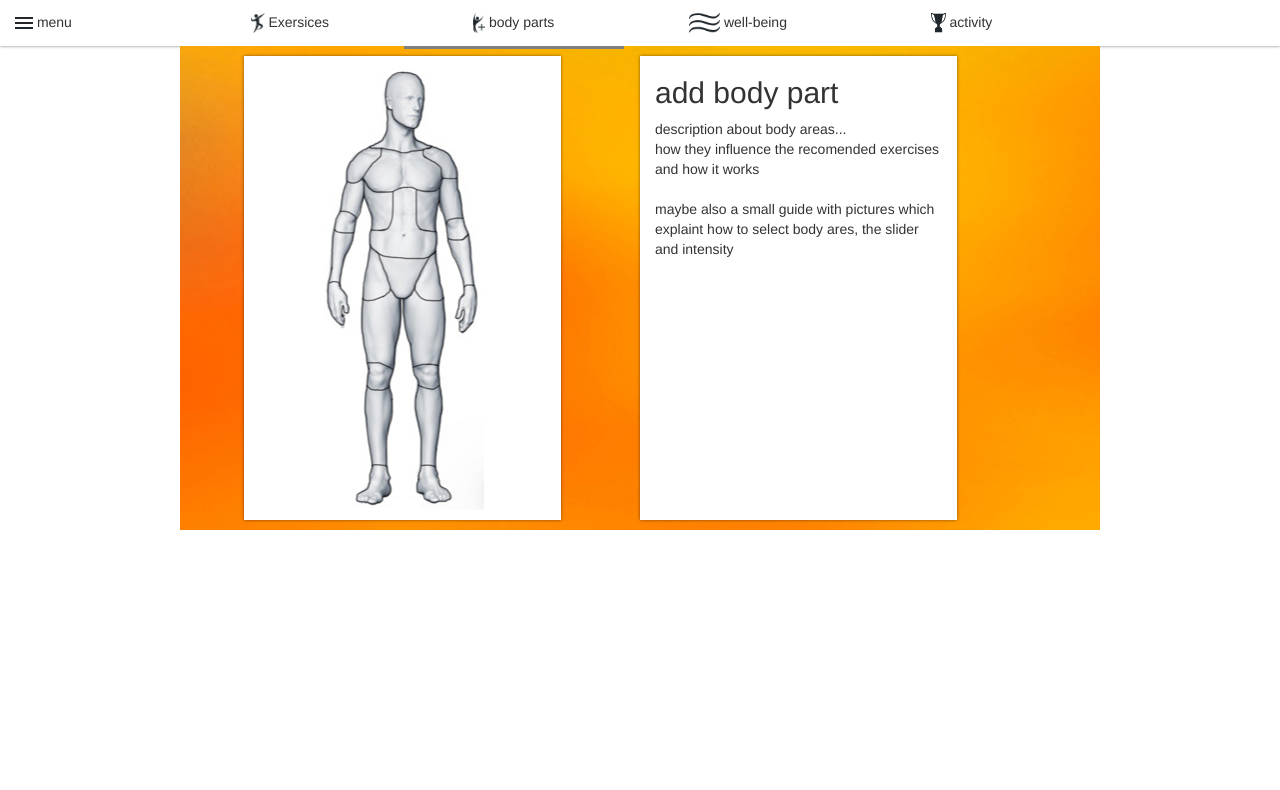
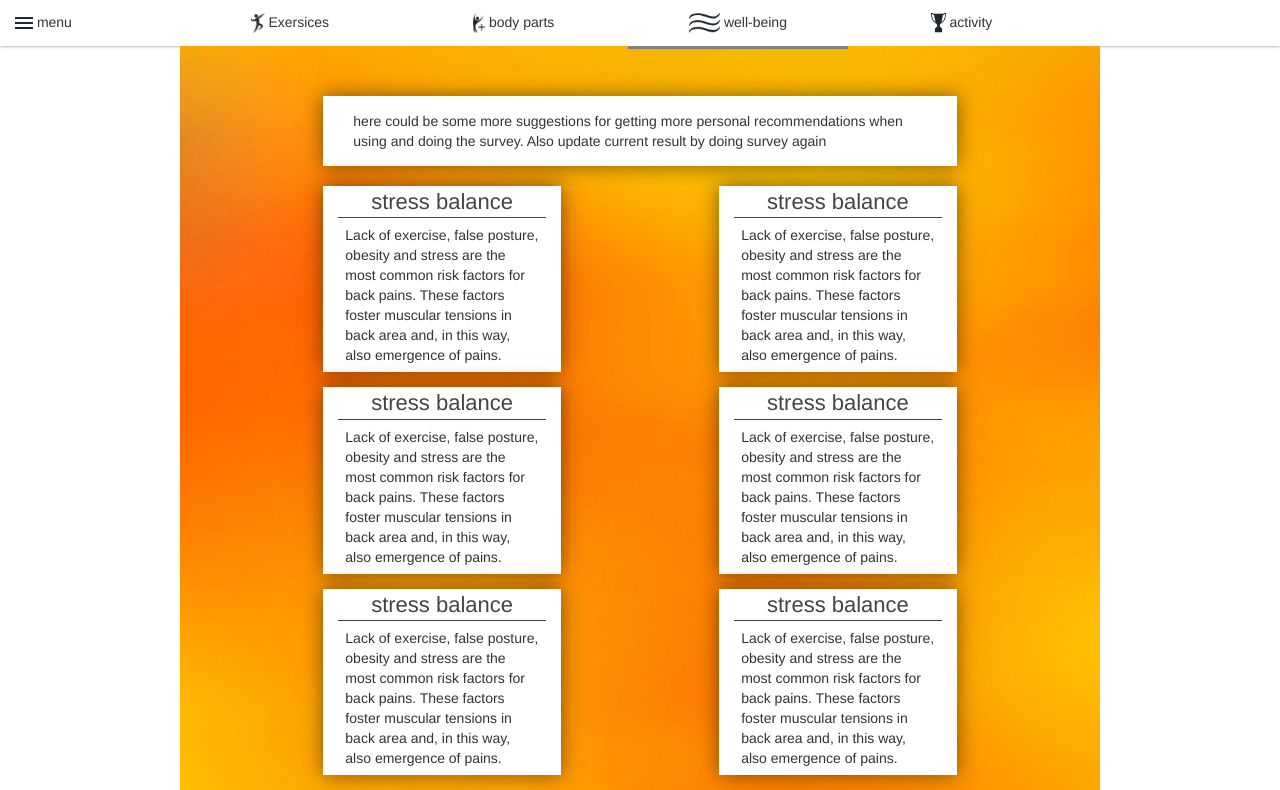
Before and after one commit to PolarisCode/humanoo-app, a plain HTML site: page index.html in a window 1280 px wide. Shown: the part 82-872 px from the top of the page. Before the commit the page ends 800 px from the top, so only its background shows below. Drawn offline with Linux system fonts and the light colour scheme.

Commit message:
WellBeing Page has been implemented.

```diff
--- a/content/wellBeing.html
+++ b/content/wellBeing.html
@@ -1 +1,74 @@
-<h1> Well Being </h1>
+<div class="wellBeing">
+    <div class="row">
+        <div class="topMessage col-md-8 col-md-offset-2">
+            <div class="messageText">
+                here could be some more suggestions for getting more personal
+                recommendations when using and doing the survey. Also update current
+                result by doing survey again
+            </div>
+        </div>
+    </div>
+
+    <div class="row">
+        <div class="messageItem col-md-3 col-md-offset-2">
+            <div class="header">stress balance</div>
+            <div class="content">
+                Lack of exercise, false posture, obesity and stress are the
+                most common risk factors for back pains. These factors foster
+                muscular tensions in back area and, in this way, also emergence
+                of pains.
+            </div>
+        </div>
+        <div class="messageItem col-md-3 col-md-offset-2">
+            <div class="header">stress balance</div>
+            <div class="content">
+                Lack of exercise, false posture, obesity and stress are the
+                most common risk factors for back pains. These factors foster
+                muscular tensions in back area and, in this way, also emergence
+                of pains.
+            </div>
+        </div>
+    </div>
+
+    <div class="row">
+        <div class="messageItem col-md-3 col-md-offset-2">
+            <div class="header">stress balance</div>
+            <div class="content">
+                Lack of exercise, false posture, obesity and stress are the
+                most common risk factors for back pains. These factors foster
+                muscular tensions in back area and, in this way, also emergence
+                of pains.
+            </div>
+        </div>
+        <div class="messageItem col-md-3 col-md-offset-2">
+            <div class="header">stress balance</div>
+            <div class="content">
+                Lack of exercise, false posture, obesity and stress are the
+                most common risk factors for back pains. These factors foster
+                muscular tensions in back area and, in this way, also emergence
+                of pains.
+            </div>
+        </div>
+    </div>
+
+    <div class="row">
+        <div class="messageItem col-md-3 col-md-offset-2">
+            <div class="header">stress balance</div>
+            <div class="content">
+                Lack of exercise, false posture, obesity and stress are the
+                most common risk factors for back pains. These factors foster
+                muscular tensions in back area and, in this way, also emergence
+                of pains.
+            </div>
+        </div>
+        <div class="messageItem col-md-3 col-md-offset-2">
+            <div class="header">stress balance</div>
+            <div class="content">
+                Lack of exercise, false posture, obesity and stress are the
+                most common risk factors for back pains. These factors foster
+                muscular tensions in back area and, in this way, also emergence
+                of pains.
+            </div>
+        </div>
+    </div>
+</div>
--- a/css/main.css
+++ b/css/main.css
@@ -101,7 +101,7 @@ a {
 .bodyImageContainer {
   text-align: center;
   background: white;
-  box-shadow: 0 0 3px rgba(0,0,0,0.5);
+  box-shadow: 0 0 20px rgba(0,0,0,0.5);
 }
 
 .bodyImage {
@@ -111,7 +111,7 @@ a {
 .bodyFormContainer{
   background: white;
   height: 464px;
-  box-shadow: 0 0 3px rgba(0,0,0,0.5);
+  box-shadow: 0 0 20px rgba(0,0,0,0.5);
 }
 
 .selectedBodyPart {
@@ -124,14 +124,48 @@ a {
   background: white;
   margin-top:5px;
   margin-bottom: 5px;
-  box-shadow: 0 0 3px rgba(0,0,0,0.5);
+  box-shadow: 0 0 20px rgba(0,0,0,0.5);
 }
 
 img.map, map area{
     outline: none;
 }
+
 .buttons{
   position: absolute;
   bottom: 10px;
   right: 10px;
 }
+
+.wellBeing{
+  margin:auto;
+}
+
+.topMessage {
+  background: white;
+  margin-top:50px;
+  margin-bottom:20px;
+  box-shadow: 0 0 20px rgba(0,0,0,0.5);
+}
+
+.messageText {
+  margin:15px;
+}
+
+.messageItem {
+  background: white;
+  box-shadow: 0 0 20px rgba(0,0,0,0.5);
+  margin-bottom: 15px;
+}
+
+.header{
+  font-size:22px;
+  text-align: center;
+  border-bottom: solid #444444 1px;
+  margin-bottom:5px;
+  color: #444444;
+}
+
+.content {
+  margin:7px;
+}
--- a/index.html
+++ b/index.html
@@ -23,11 +23,11 @@
             <img src="assets/images/body.png"/>
             Exersices
           </div>
-          <div data-page="bodyParts.html" class="menuItem active">
+          <div data-page="bodyParts.html" class="menuItem">
             <img src="assets/images/physical.png"/>
             body parts
           </div>
-          <div data-page="wellBeing.html" class="menuItem">
+          <div data-page="wellBeing.html" class="menuItem active">
             <img src="assets/images/wellbeing.png"/>
             well-being
           </div>
```
